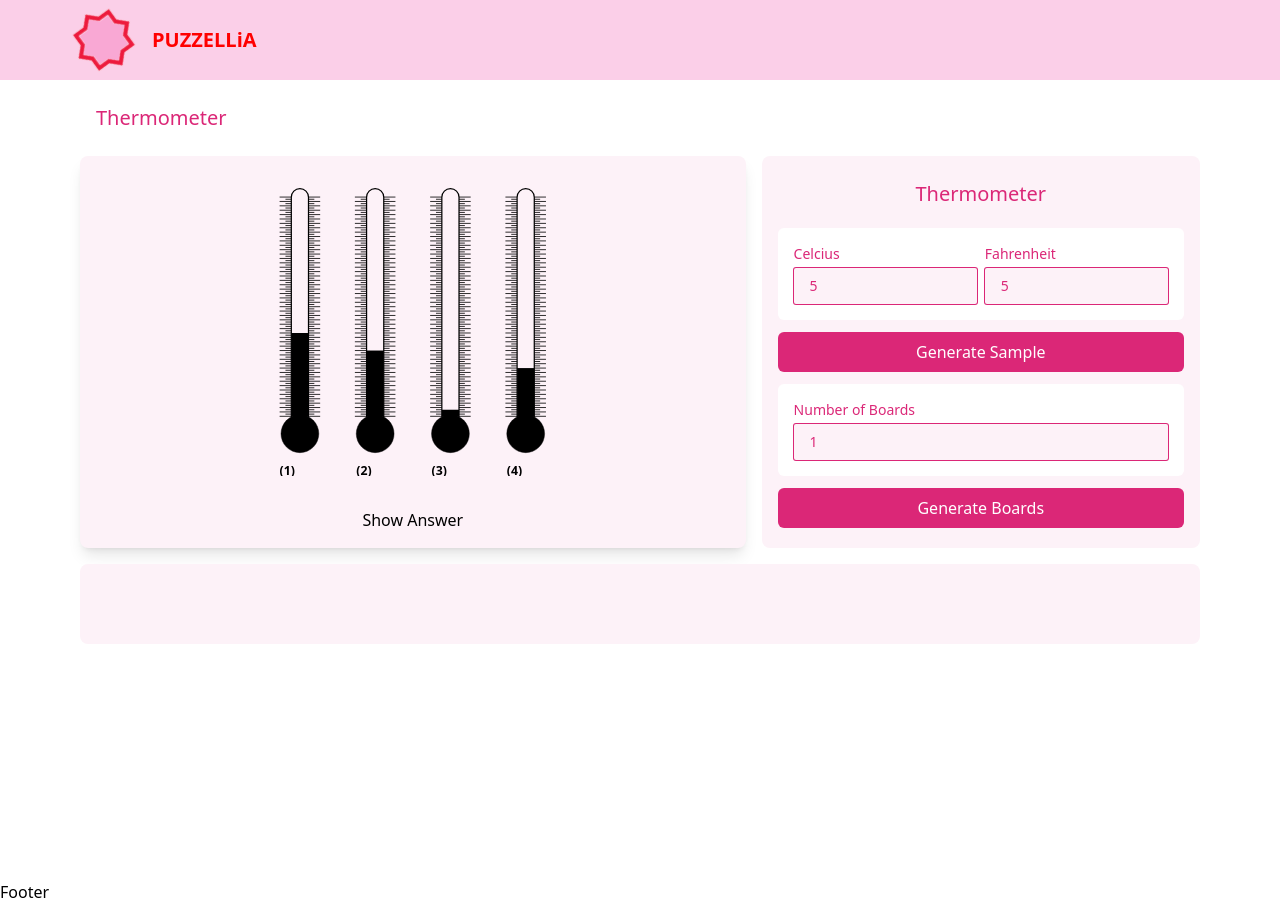
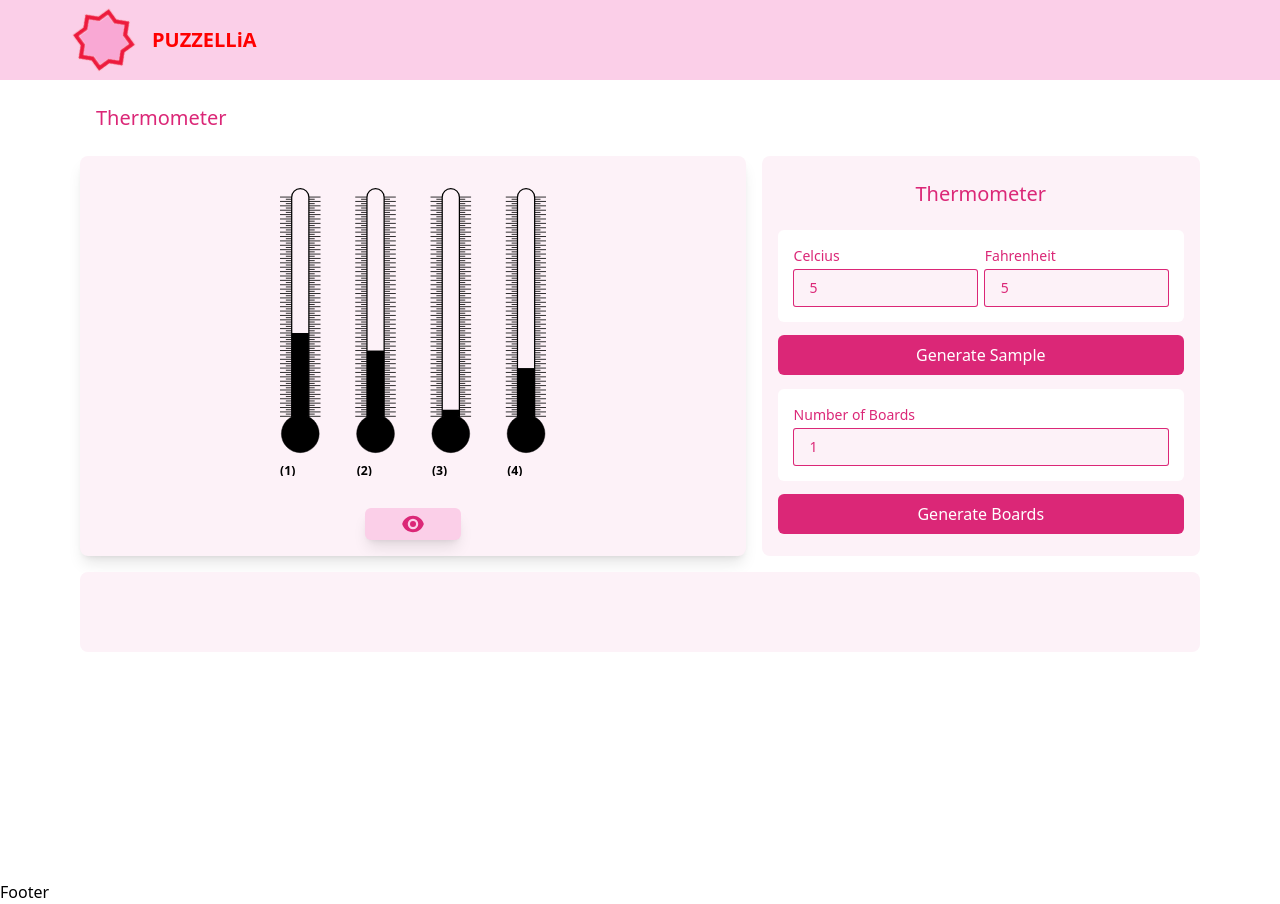
Before and after one commit to mohammadaahnaaf/puzzellia, a Next.js app: page /games/geomatry-game in a window 1280 px wide. Both pictures are taken after typing "5", "5" into the empty fields and a click on the button "Generate Sample". Built offline with nearby package versions, Linux system fonts and the light colour scheme.

Commit message:
feat: :sparkles: ui update

```diff
--- a/package.json
+++ b/package.json
@@ -15,11 +15,12 @@
     "autoprefixer": "10.4.14",
     "eslint": "8.45.0",
     "eslint-config-next": "13.4.12",
+    "html2canvas": "^1.4.1",
     "next": "13.4.12",
     "postcss": "8.4.27",
     "react": "18.2.0",
+    "react-confetti": "6.0.1",
     "react-dom": "18.2.0",
-    "react-confetti": "6.0.1",
     "tailwindcss": "3.3.3",
     "typescript": "5.1.6"
   }
--- a/src/components/games/thermometer/Thermometer.tsx
+++ b/src/components/games/thermometer/Thermometer.tsx
@@ -1,10 +1,9 @@
 import React from 'react'
 import { Thermoc } from './boardData'
 import { ThermoSVG } from './ThermoSVG'
+// import html2canvas from 'html2canvas';
 
-type Props = {
-
-}
+type Props = {}
 
 export const Thermometer = (props: Props) => {
 
@@ -13,21 +12,26 @@
     const [shows, setShows] = React.useState<boolean>(false)
     const [limit, setLimit] = React.useState<number>(1)
 
+    // create sample
     async function create() {
         let result = new Thermoc()
         let data = result.makeData()
         setTemps(data)
     }
+
+    // create board
     async function createMulti() {
         let result = new Thermoc()
         let multidata = result.makeMultiData(limit)
         setBoards(multidata)
     }
+
+    // download
     async function handleDownload() {
-
 
         for (let i = 1; i <= limit; i++) {
             let canvasId = `canvas${i}`
+
             // console.log(i)
             const canvas = document.getElementById(canvasId) as HTMLDivElement;
             const svgData = new XMLSerializer().serializeToString(canvas);
@@ -41,7 +45,24 @@
             link.click();
             document.body.removeChild(link);
             URL.revokeObjectURL(url);
+
         }
+
+        // const canvas = document.getElementById(canvasId) as HTMLDivElement;
+
+        // // Convert the HTML/SVG content to a canvas
+        // const canvasElement = await html2canvas(canvas, { scale: 2 });
+
+        // // Convert the canvas to a data URL in PNG format
+        // const dataUrl = canvasElement.toDataURL('image/png');
+
+        // // Create a temporary anchor element to trigger the download
+        // const link = document.createElement('a');
+        // link.href = dataUrl;
+        // link.download = 'canvas.png';
+        // document.body.appendChild(link);
+        // link.click();
+        // document.body.removeChild(link);
     }
 
     return (
@@ -51,13 +72,25 @@
                 <div className='col-span-5'>
                     <h1 className='px-4 py-2 text-xl text-pink-600'>Thermometer</h1>
                 </div>
-                <div className='grid col-span-5 lg:col-span-3 p-4 bg-pink-50 gap-4 rounded-lg shadow-lg'>
+                <div className='grid col-span-5 lg:col-span-3 p-4 justify-center bg-pink-50 gap-4 rounded-lg shadow-lg'>
                     <div className='max-h-80'>
                         <ThermoSVG temps={temps} shows={shows} />
                     </div>
-                    {temps.temp1 !== undefined && (
-                        <button onClick={() => setShows(!shows)} type='button'>
-                            {shows ? "Hide Answer" : "Show Answer"}
+                    {temps?.temp1 !== undefined && (
+                        <button onClick={() => setShows(!shows)} type='button' className='px-2 py-1 shadow-lg hover:bg-pink-600 hover:text-white bg-pink-200 justify-self-center rounded-md w-24 text-center flex justify-center text-pink-600'>
+                            {shows ? (
+                                <svg xmlns="http://www.w3.org/2000/svg" viewBox="0 0 24 24" fill="currentColor" className="w-6 h-6">
+                                    <path d="M3.53 2.47a.75.75 0 00-1.06 1.06l18 18a.75.75 0 101.06-1.06l-18-18zM22.676 12.553a11.249 11.249 0 01-2.631 4.31l-3.099-3.099a5.25 5.25 0 00-6.71-6.71L7.759 4.577a11.217 11.217 0 014.242-.827c4.97 0 9.185 3.223 10.675 7.69.12.362.12.752 0 1.113z" />
+                                    <path d="M15.75 12c0 .18-.013.357-.037.53l-4.244-4.243A3.75 3.75 0 0115.75 12zM12.53 15.713l-4.243-4.244a3.75 3.75 0 004.243 4.243z" />
+                                    <path d="M6.75 12c0-.619.107-1.213.304-1.764l-3.1-3.1a11.25 11.25 0 00-2.63 4.31c-.12.362-.12.752 0 1.114 1.489 4.467 5.704 7.69 10.675 7.69 1.5 0 2.933-.294 4.242-.827l-2.477-2.477A5.25 5.25 0 016.75 12z" />
+                                </svg>
+
+                            ) : (
+                                <svg xmlns="http://www.w3.org/2000/svg" viewBox="0 0 24 24" fill="currentColor" className="w-6 h-6">
+                                    <path d="M12 15a3 3 0 100-6 3 3 0 000 6z" />
+                                    <path fillRule="evenodd" d="M1.323 11.447C2.811 6.976 7.028 3.75 12.001 3.75c4.97 0 9.185 3.223 10.675 7.69.12.362.12.752 0 1.113-1.487 4.471-5.705 7.697-10.677 7.697-4.97 0-9.186-3.223-10.675-7.69a1.762 1.762 0 010-1.113zM17.25 12a5.25 5.25 0 11-10.5 0 5.25 5.25 0 0110.5 0z" clipRule="evenodd" />
+                                </svg>
+                            )}
                         </button>
                     )}
                 </div>
@@ -93,9 +126,9 @@
                     </div>
                 </div>
 
-                <div className='col-span-5 px-4 py-10 flex flex-wrap gap-4 justify-center bg-pink-50 rounded-lg w-full'>
+                <div className='col-span-5 md:px-0 px-4 py-10 flex flex-wrap gap-4 justify-center bg-pink-50 rounded-lg w-full'>
                     {boards?.map((x: any, index: number) => (
-                        <div id={`canvas${index + 1}`} key={index} className='max-h-[45vh] w-[45vh] rounded-md bg-pink-200 shadow-lg'>
+                        <div id={`canvas${index + 1}`} key={index} className='max-h-[45vh] w-full flex justify-center items-center rounded-md bg-pink-200 shadow-lg'>
                             <ThermoSVG temps={x} shows={shows} />
                         </div>
                     ))}
--- a/src/pages/games/[slug].tsx
+++ b/src/pages/games/[slug].tsx
@@ -12,7 +12,6 @@
   return (
     <>
       <Thermometer />
-
     </>
   )
 }
```
Also changed, not shown: 1 other file (tests, documents, lock files or other folders).
